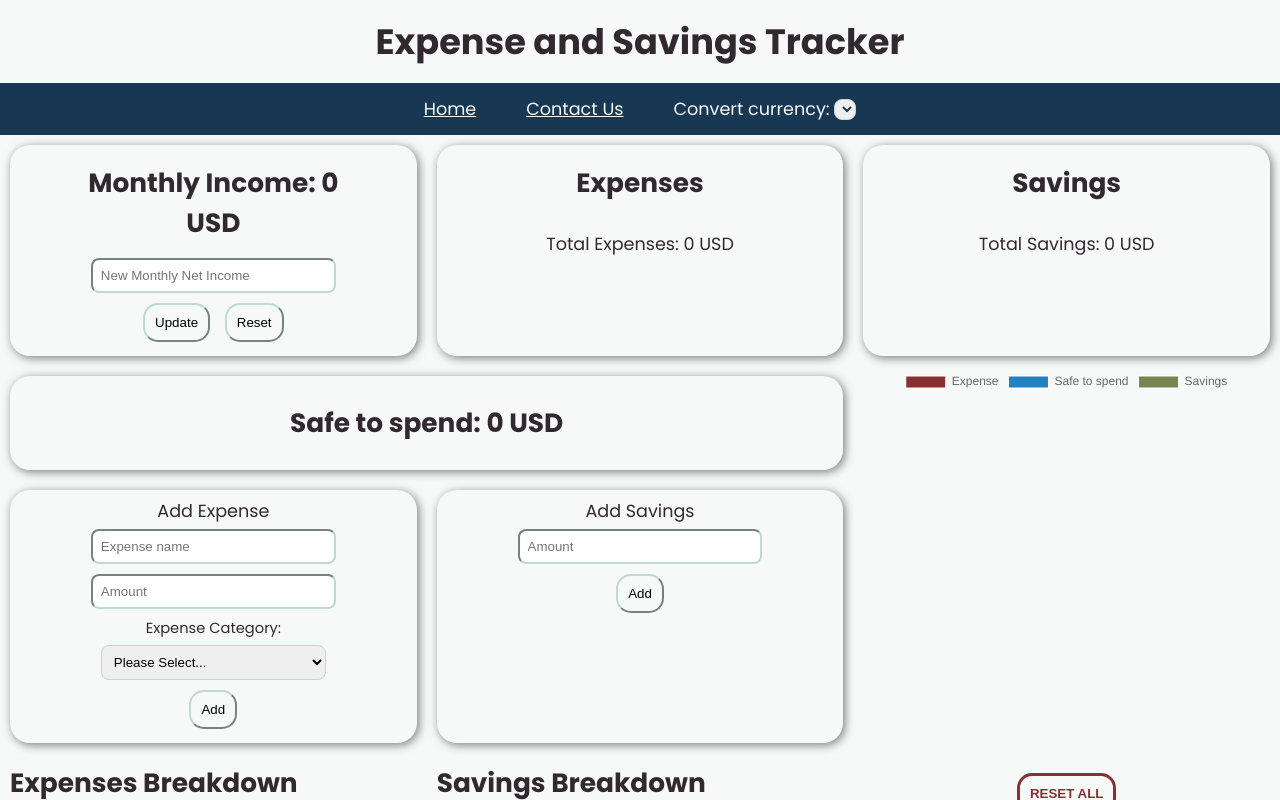
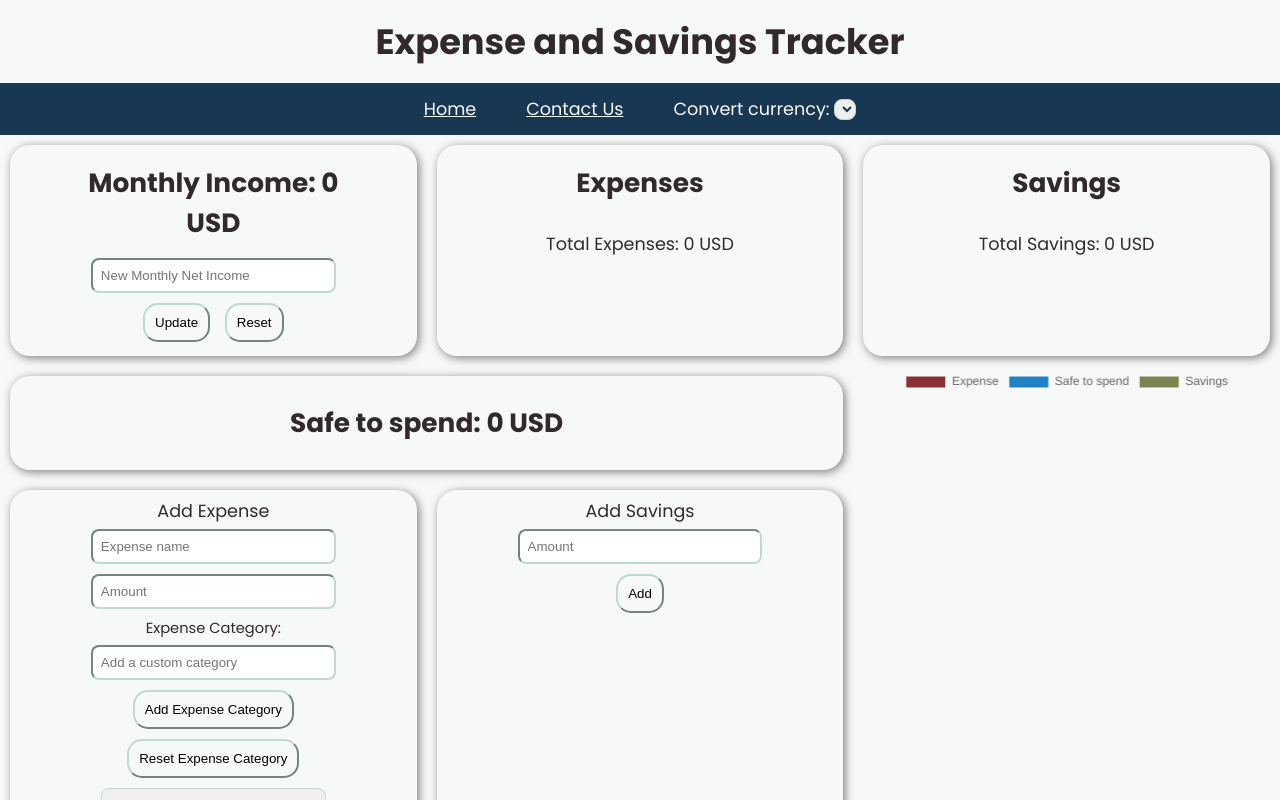
Before and after one commit to rlop74/expense-budget-tracker, a website built with Parcel: page index.html in a window 1280 px wide. Both pictures are taken after a click on the button "Reset". Shown: the top 800 px of the page. Built offline with nearby package versions, Linux system fonts and the light colour scheme; no server answers.

Commit message:
added feature to allow user to add custom categories on the Category dropdown

```diff
--- a/index.html
+++ b/index.html
@@ -49,9 +49,12 @@ Lists/tables to display expenses.
                     <br />
                     <label for="expenseCategory"><small>Expense Category:</small></label>
                     <br />
+                    <input type="text" id="categoryInput" placeholder="Add a custom category">
+                    <button type="submit" id="addCategoryBtn">Add Expense Category</button>
+                    <button id="resetCategoryBtn">Reset Expense Category</button>
                     <select name="expenseCategory" id="expenseCategory" required>
-                        <option value="">Please Select...</option>
-                        <option value="Automotive">Automotive</option>
+                        <!-- <option value="">Please Select...</option> -->
+                        <!-- <option value="Automotive">Automotive</option>
                         <option value="Bills & Utilities">Bills & Utilities</option>
                         <option value="Education">Education</option>
                         <option value="Entertainment">Entertainment</option>
@@ -60,10 +63,10 @@ Lists/tables to display expenses.
                         <option value="Groceries">Groceries</option>
                         <option value="Health & Wellness">Health & Wellness</option>
                         <option value="Home">Home</option>
-                        <option value="Shopping">Shopping</option>
+                        <option value="Shopping">Shopping</option> -->
                     </select>
                     <br />
-                    <button type="submit" id="addExpenseBtn">Add</button>
+                    <button type="submit" id="addExpenseBtn">Add Expense</button>
             </section>
 
             <section id="savingsCard" class="card">
--- a/script.js
+++ b/script.js
@@ -125,8 +125,59 @@ addExpenseBtn.addEventListener("click", () => {
     expenseName.value = "";
     expenseAmount.value = "";
     expenseCategory.value = "";
+    categoryInput.value = "";
     updateUI();
 })
+
+// add expense category
+const categoryInput = document.getElementById("categoryInput");
+const addCategoryBtn = document.getElementById("addCategoryBtn");
+let categoryStorage = JSON.parse(localStorage.getItem("expenseCategory")) || ["Automotive", "Bills & Utilities", "Education", "Entertainment", "Food & Drinks", "Gas", "Groceries", "Health & Wellness", "Home", "Shopping"];
+
+addCategoryBtn.addEventListener("click", () => {
+    // create and add option element with contents to expenseCategory
+    const option = document.createElement("option");
+    option.setAttribute("value", categoryInput.value);
+    option.textContent = categoryInput.value;
+    expenseCategory.appendChild(option);
+
+    // save option to localStorage
+    categoryStorage.push(categoryInput.value);
+    localStorage.setItem("expenseCategory", JSON.stringify(categoryStorage));
+
+    // clear category input
+    categoryInput.value = "";
+
+    updateUI();
+})
+
+// reset expense category
+const resetCategoryBtn = document.getElementById("resetCategoryBtn");
+
+resetCategoryBtn.addEventListener("click", () => {
+    localStorage.removeItem("expenseCategory");
+    updateUI();
+})
+
+function renderExpensesList() {
+    // calling categoryStorage whenever re-rendering is useful for when resetting the category list
+    categoryStorage = JSON.parse(localStorage.getItem("expenseCategory")) || ["Automotive", "Bills & Utilities", "Education", "Entertainment", "Food & Drinks", "Gas", "Groceries", "Health & Wellness", "Home", "Shopping"];
+    // clear before re-rendering
+    expenseCategory.innerHTML = `<option value="">Please Select...</option>`;
+    // sort alphabetically before displaying
+    categoryStorage.sort();
+
+    // create element and store expense categories
+    categoryStorage.forEach(category => {
+        // create element
+        const option = document.createElement("option");
+        option.setAttribute("value", category);
+        option.textContent = category;
+
+        // display elements
+        expenseCategory.appendChild(option);
+    })
+}
 
 /*********************************
             savings
@@ -302,6 +353,7 @@ currencyRates.addEventListener("change", async () => {
 function updateUI() {
     listCurrencies();
     updateIncome();
+    renderExpensesList();
     const savingsSum = renderSavings();
     const expensesSum = renderExpenses();
     const safeToSpend = calculateRemainingBalance();
```
Also changed, not shown: README.md.
